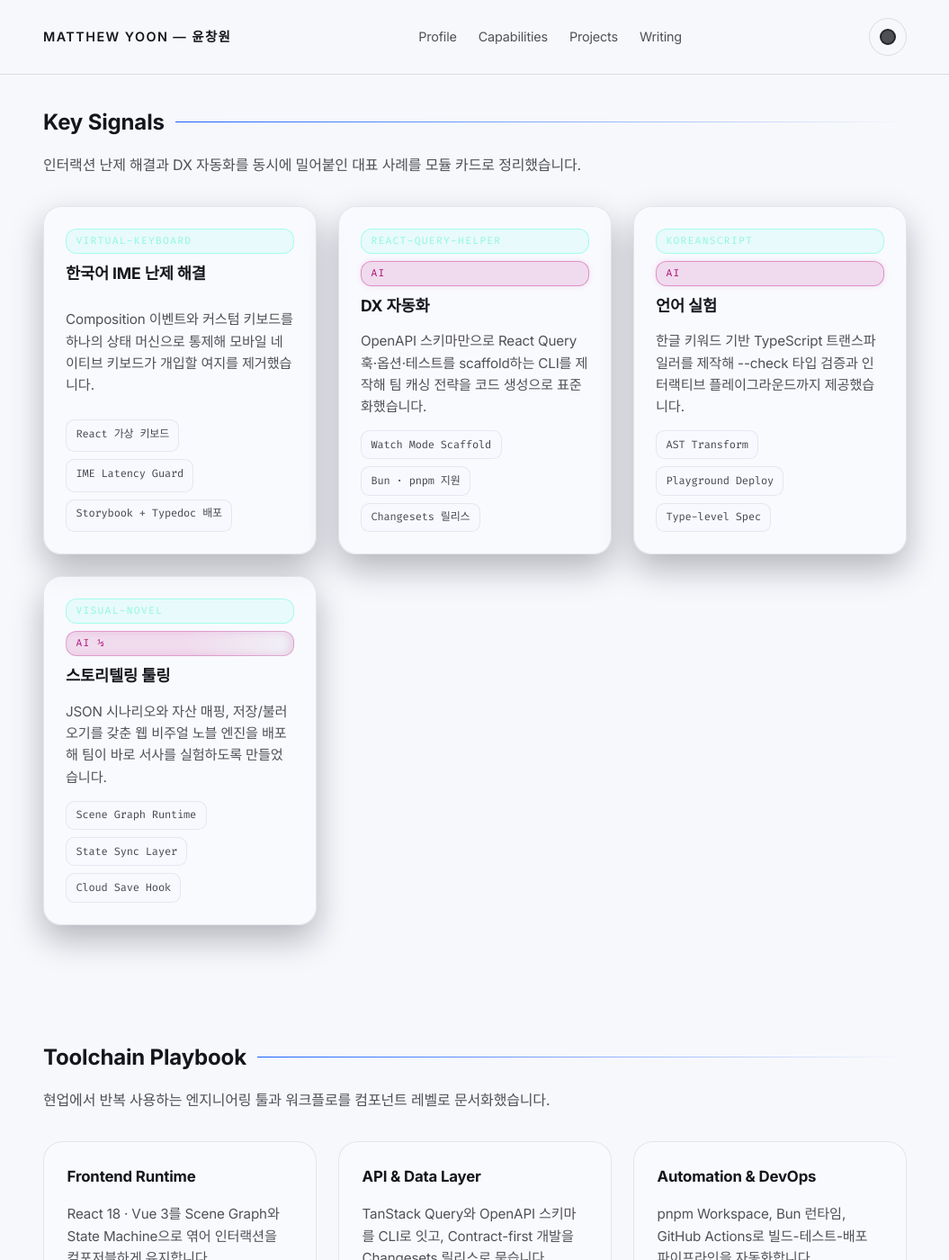
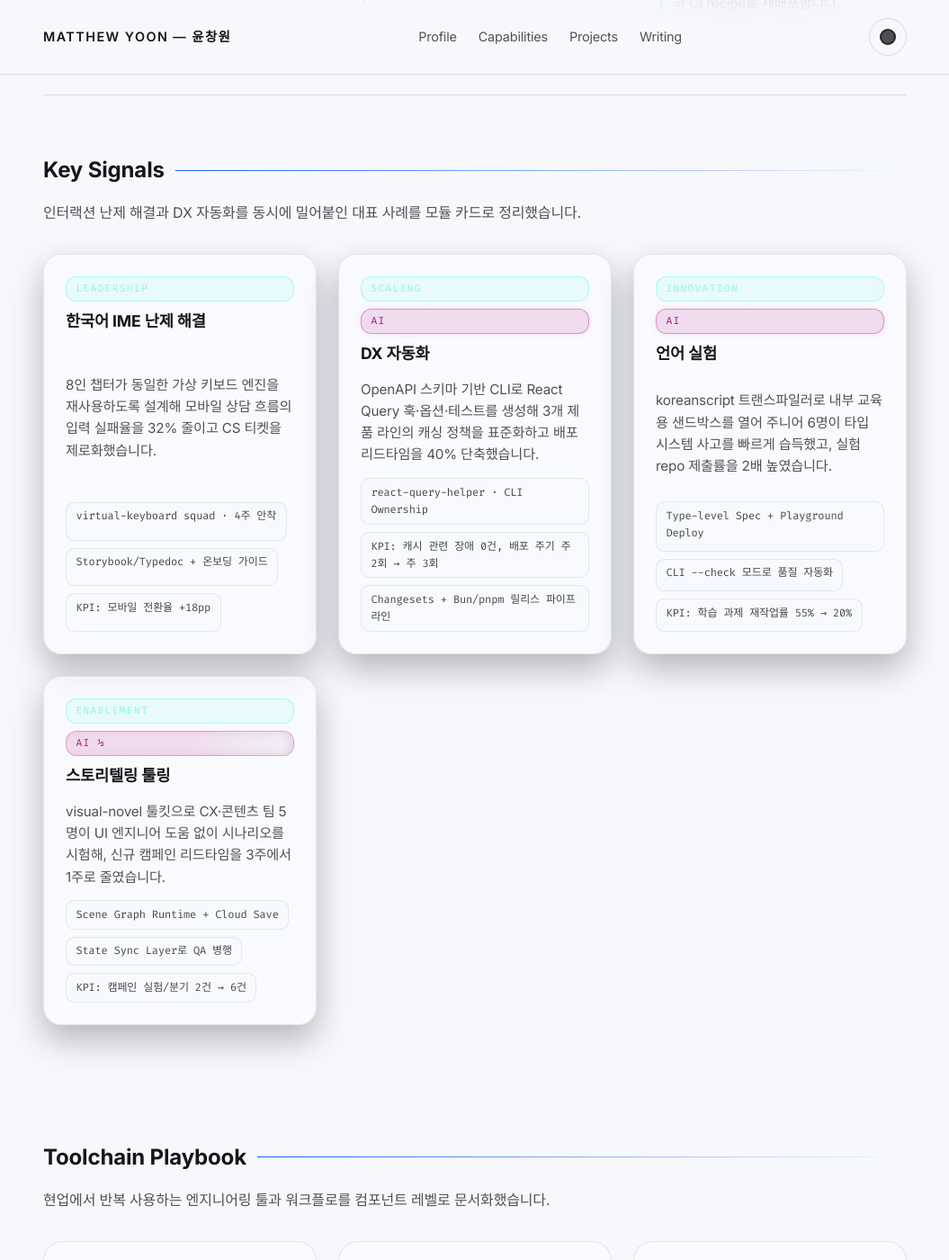
Before and after one commit to uiwwsw/uiwwsw.github.io, a Jekyll site: the page built from index.markdown, in a window 1280 px wide and 1400 px high, scrolled down 1264 px. Shown: the whole window at 90% size, without its empty margins (112-1167 px from the left). Built offline with Jekyll 4.4.1, drawn with Linux system fonts in a browser that asks for light colours; some of the changed text lies outside the part shown.

Commit message:
Refresh hero copy and leadership signals

```diff
--- a/index.markdown
+++ b/index.markdown
@@ -7,11 +7,13 @@
   <section id="profile" class="hero">
     <div class="hero__lead">
       <p class="hero__eyebrow">윤창원 · Matthew Yoon</p>
-      <h1 class="hero__title">타입세이프한 인터랙션과 자동화를 동시에 몰아가는 TypeScript Interaction Engineer.</h1>
-      <p class="hero__subtitle">React · Vue에서 상태 전이를 설계하고, 반복되는 의사결정은 CLI와 코드 생성으로 자동화합니다. 입력 난제와 DX 파이프라인을 하나의 스토리로 묶어 팀이 <strong>몰입</strong>과 <strong>속도</strong>를 동시에 획득하도록 설계합니다.</p>
+      <h1 class="hero__title">10년 차 프론트엔드 리더, 조직 전환을 설계하는 CTO 지향 Interaction Strategist.</h1>
+      <p class="hero__subtitle">React · Vue 실험과 CLI 기반 자동화를 한 호흡으로 엮어, 팀이 고객 여정과 내부 운영을 동시에 제어하도록 이끕니다. 입력 난제와 DX 파이프라인을 하나의 스토리로 묶어 <strong>몰입</strong>과 <strong>속도</strong>를 동시에 확보합니다.</p>
       <ul class="hero__meta" aria-label="현재 작업 요약">
+        <li><span class="badge badge--team">Leadership</span> 8인 프론트엔드 챕터를 리딩하며 분기별 실험 성공률 72%와 SLA 99.9%를 유지.</li>
         <li><span class="badge badge--live">Live Build</span> React Query scaffolder와 Typedoc 워크플로를 Changesets로 자동 배포.</li>
         <li><span class="badge badge--mono">Focus</span> 한국어 IME 제어 가상 키보드와 Scene Graph 기반 인터랙션 엔진.</li>
+        <li><span class="badge badge--org">Org Context</span> 상담/구독형 SaaS 모노레포에서 Web · AI 인터랙션 파이프라인 총괄.</li>
       </ul>
       <div class="hero__actions" role="group" aria-label="바로 가기">
         <a class="button" href="#projects">최근 빌드 살펴보기</a>
@@ -19,32 +21,17 @@
       </div>
     </div>
     <div class="hero__code" aria-hidden="true">
-      <div class="code-card">
-        <header class="code-card__header">
-          <span>app/hero.tsx</span>
-          <span class="code-card__status">build ✅</span>
+      <div class="flow-card">
+        <header class="flow-card__header">
+          <span>조직 운영 Flow</span>
+          <span class="flow-card__status">People → Product → Platform</span>
         </header>
-        <pre class="code-card__body"><code>import { createScene } from '@matthew/interaction-kit';
-
-type HeroCTAProps = {
-  focus: 'interaction' | 'automation';
-};
-
-export const HeroCTA = ({ focus }: HeroCTAProps) => {
-  const scene = createScene({
-    focus,
-    onShip: deploy('typed-ux'),
-  });
-
-  return (
-    &lt;Stack spacing={12}&gt;
-      &lt;HeroHeading&gt;Type safe delivery&lt;/HeroHeading&gt;
-      &lt;Button variant="accent" onClick={scene.launch}&gt;
-        Ship immersive UX
-      &lt;/Button&gt;
-    &lt;/Stack&gt;
-  );
-};</code></pre>
+        <ul class="flow-card__body">
+          <li><strong>Discovery</strong> · 분기별 고객 인터뷰 5회, Pain → KPI 정의, Product Council 공유.</li>
+          <li><strong>Squad Orchestration</strong> · Interaction/Automation 2개의 스쿼드를 리딩해 실험 Backlog를 주간으로 조정.</li>
+          <li><strong>Delivery</strong> · Storybook/Typedoc/CLI 템플릿을 묶어 2주 스프린트 안에 재사용 가능한 모듈로 배포.</li>
+          <li><strong>Ops Loop</strong> · KPI 보드와 Incident Review를 같은 mono-repo에 기록해 학습 자산화를 보장.</li>
+        </ul>
       </div>
     </div>
     <div class="hero__grid" role="list">
@@ -85,53 +72,53 @@
     <div class="signal-grid" role="list">
       <article class="signal-card" role="listitem">
         <header>
-          <span class="badge badge--mono">virtual-keyboard</span>
+          <span class="badge badge--mono">Leadership</span>
           <h3>한국어 IME 난제 해결</h3>
         </header>
-        <p>Composition 이벤트와 커스텀 키보드를 하나의 상태 머신으로 통제해 모바일 네이티브 키보드가 개입할 여지를 제거했습니다.</p>
+        <p>8인 챕터가 동일한 가상 키보드 엔진을 재사용하도록 설계해 모바일 상담 흐름의 입력 실패율을 32% 줄이고 CS 티켓을 제로화했습니다.</p>
         <ul class="signal-meta">
-          <li>React 가상 키보드</li>
-          <li>IME Latency Guard</li>
-          <li>Storybook + Typedoc 배포</li>
+          <li>virtual-keyboard squad · 4주 안착</li>
+          <li>Storybook/Typedoc + 온보딩 가이드</li>
+          <li>KPI: 모바일 전환율 +18pp</li>
         </ul>
       </article>
       <article class="signal-card" role="listitem">
         <header>
-          <span class="badge badge--mono">react-query-helper</span>
+          <span class="badge badge--mono">Scaling</span>
           <span class="badge badge--ai" aria-label="AI 시스템">AI</span>
           <h3>DX 자동화</h3>
         </header>
-        <p>OpenAPI 스키마만으로 React Query 훅·옵션·테스트를 scaffold하는 CLI를 제작해 팀 캐싱 전략을 코드 생성으로 표준화했습니다.</p>
+        <p>OpenAPI 스키마 기반 CLI로 React Query 훅·옵션·테스트를 생성해 3개 제품 라인의 캐싱 정책을 표준화하고 배포 리드타임을 40% 단축했습니다.</p>
         <ul class="signal-meta">
-          <li>Watch Mode Scaffold</li>
-          <li>Bun · pnpm 지원</li>
-          <li>Changesets 릴리스</li>
+          <li>react-query-helper · CLI Ownership</li>
+          <li>KPI: 캐시 관련 장애 0건, 배포 주기 주 2회 → 주 3회</li>
+          <li>Changesets + Bun/pnpm 릴리스 파이프라인</li>
         </ul>
       </article>
       <article class="signal-card" role="listitem">
         <header>
-          <span class="badge badge--mono">koreanscript</span>
+          <span class="badge badge--mono">Innovation</span>
           <span class="badge badge--ai" aria-label="AI 시스템">AI</span>
           <h3>언어 실험</h3>
         </header>
-        <p>한글 키워드 기반 TypeScript 트랜스파일러를 제작해 --check 타입 검증과 인터랙티브 플레이그라운드까지 제공했습니다.</p>
+        <p>koreanscript 트랜스파일러로 내부 교육용 샌드박스를 열어 주니어 6명이 타입 시스템 사고를 빠르게 습득했고, 실험 repo 제출률을 2배 높였습니다.</p>
         <ul class="signal-meta">
-          <li>AST Transform</li>
-          <li>Playground Deploy</li>
-          <li>Type-level Spec</li>
+          <li>Type-level Spec + Playground Deploy</li>
+          <li>CLI --check 모드로 품질 자동화</li>
+          <li>KPI: 학습 과제 재작업률 55% → 20%</li>
         </ul>
       </article>
       <article class="signal-card" role="listitem">
         <header>
-          <span class="badge badge--mono">visual-novel</span>
+          <span class="badge badge--mono">Enablement</span>
           <span class="badge badge--ai-half" aria-label="AI 보조">AI ½</span>
           <h3>스토리텔링 툴링</h3>
         </header>
-        <p>JSON 시나리오와 자산 매핑, 저장/불러오기를 갖춘 웹 비주얼 노블 엔진을 배포해 팀이 바로 서사를 실험하도록 만들었습니다.</p>
+        <p>visual-novel 툴킷으로 CX·콘텐츠 팀 5명이 UI 엔지니어 도움 없이 시나리오를 시험해, 신규 캠페인 리드타임을 3주에서 1주로 줄였습니다.</p>
         <ul class="signal-meta">
-          <li>Scene Graph Runtime</li>
-          <li>State Sync Layer</li>
-          <li>Cloud Save Hook</li>
+          <li>Scene Graph Runtime + Cloud Save</li>
+          <li>State Sync Layer로 QA 병행</li>
+          <li>KPI: 캠페인 실험/분기 2건 → 6건</li>
         </ul>
       </article>
     </div>
```
